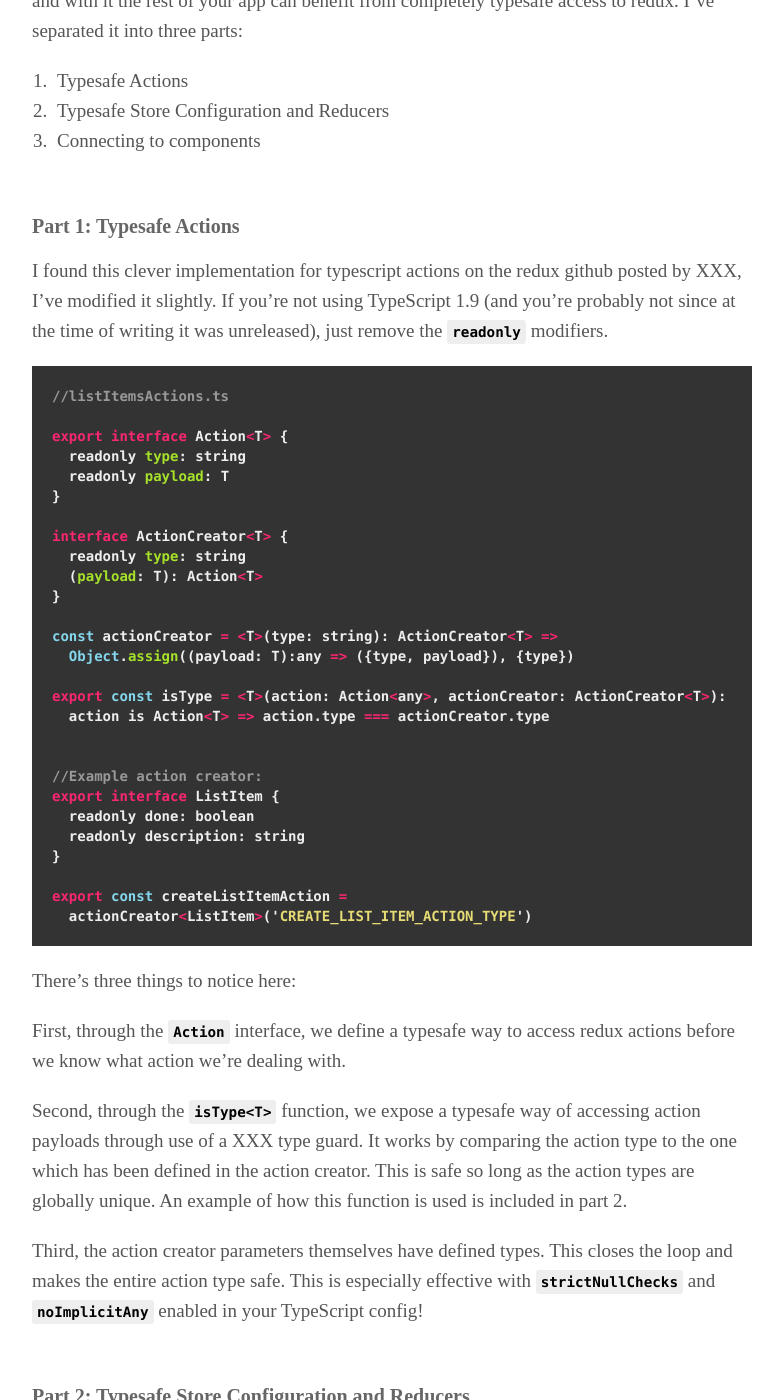
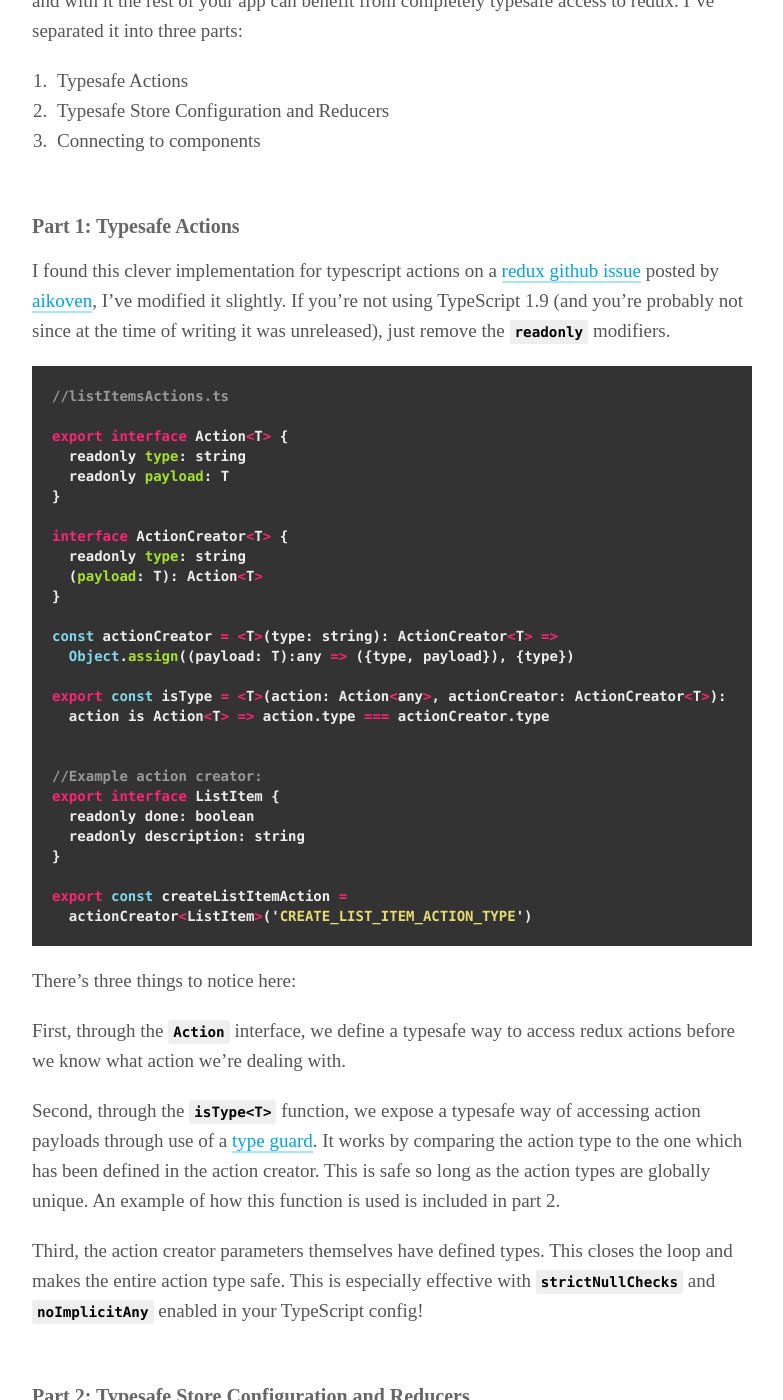
Before and after one commit to mlawrie/mlawrie.github.io, a Jekyll site: the page built from _posts/2016-05-30-typesafe-redux-in-typescript.markdown, in a window 1280 px wide and 1400 px high, scrolled down 443 px. Shown: the whole window, without its empty margins (248-1031 px from the left). Built offline with Jekyll 4.4.1, drawn with Linux system fonts in a browser that asks for light colours; some web fonts are replaced.

Commit message:
Add links to typesafe redux post

```diff
--- a/_posts/2016-05-30-typesafe-redux-in-typescript.markdown
+++ b/_posts/2016-05-30-typesafe-redux-in-typescript.markdown
@@ -13,7 +13,7 @@ Redux is great. TypeScript is great. Redux isn't, at the outset, anywhere where
 
 ## Part 1: Typesafe Actions
 
-I found this clever implementation for typescript actions on the redux github posted by XXX, I've modified it slightly. If you're not using TypeScript 1.9 (and you're probably not since at the time of writing it was unreleased), just remove the `readonly` modifiers.
+I found this clever implementation for typescript actions on a [redux github issue](https://github.com/reactjs/redux/issues/992) posted by [aikoven](https://github.com/aikoven), I've modified it slightly. If you're not using TypeScript 1.9 (and you're probably not since at the time of writing it was unreleased), just remove the `readonly` modifiers.
 
 {% highlight javascript %}
 //listItemsActions.ts
@@ -49,7 +49,7 @@ There's three things to notice here:
 
 First, through the `Action` interface, we define a typesafe way to access redux actions before we know what action we're dealing with.
 
-Second, through the `isType<T>` function, we expose a typesafe way of accessing action payloads through use of a XXX type guard. It works by comparing the action type to the one which has been defined in the action creator. This is safe so long as the action types are globally unique. An example of how this function is used is included in part 2.
+Second, through the `isType<T>` function, we expose a typesafe way of accessing action payloads through use of a [type guard](https://github.com/Microsoft/TypeScript/wiki/What's-new-in-TypeScript#user-defined-type-guard-functions). It works by comparing the action type to the one which has been defined in the action creator. This is safe so long as the action types are globally unique. An example of how this function is used is included in part 2.
 
 Third, the action creator parameters themselves have defined types. This closes the loop and makes the entire action type safe. This is especially effective with `strictNullChecks` and `noImplicitAny` enabled in your TypeScript config!
 
```
